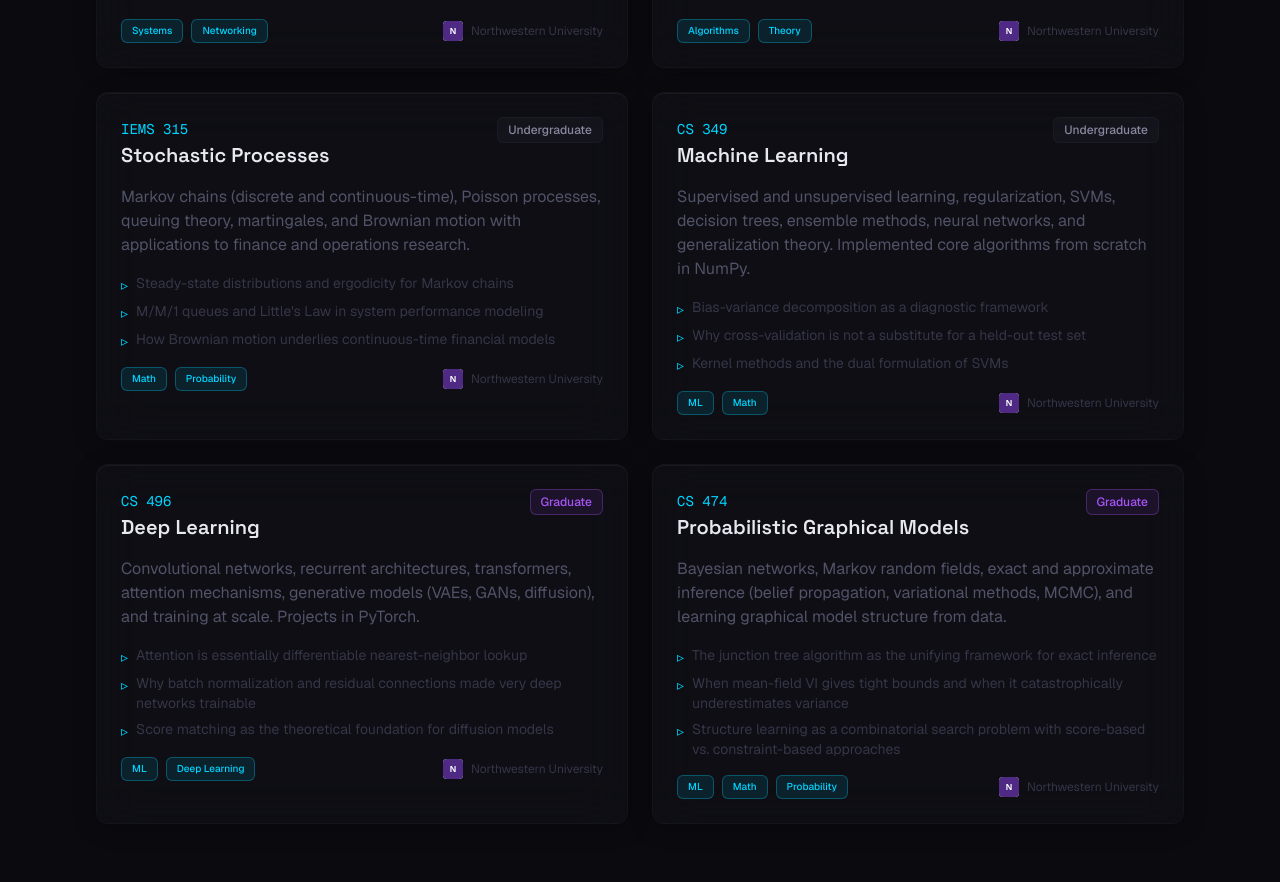
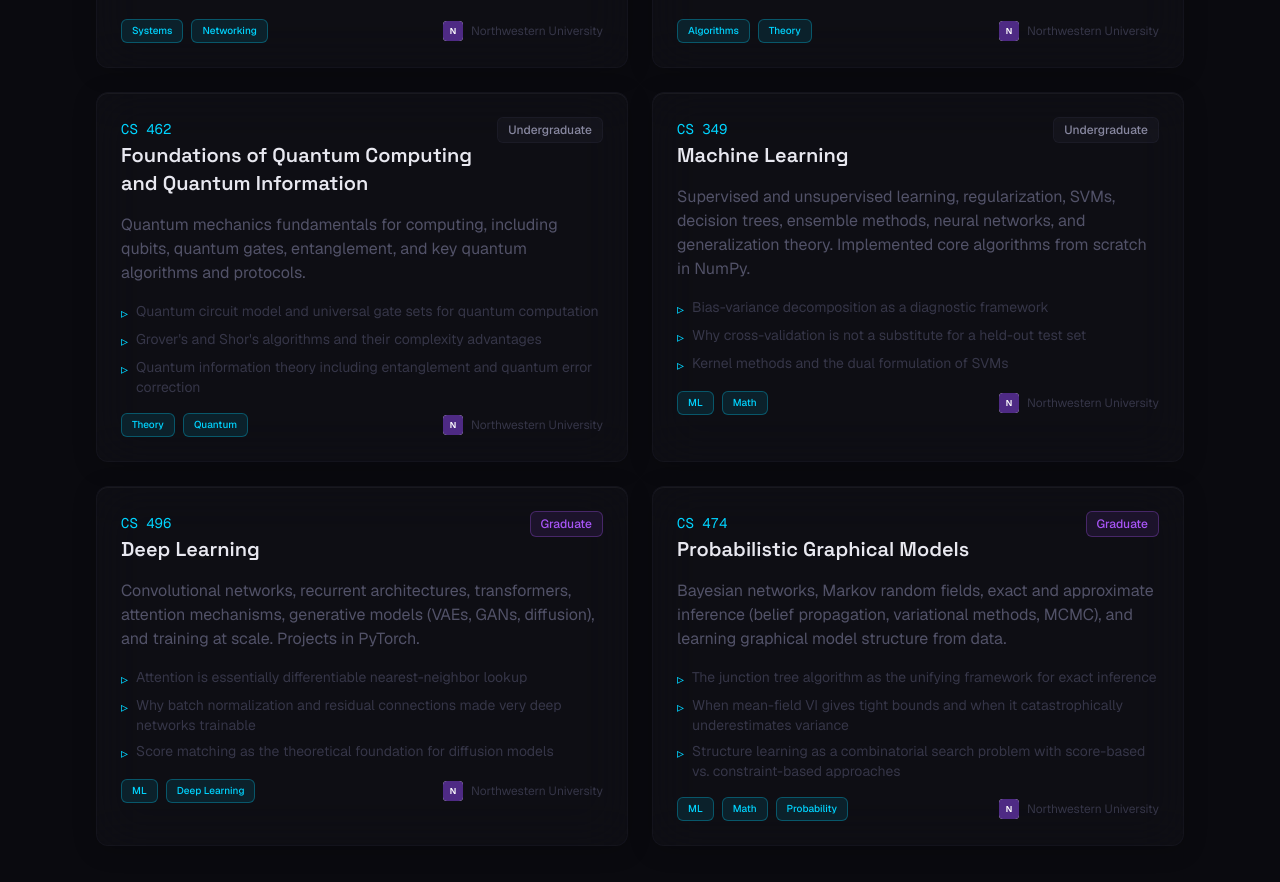
Before and after one commit to justinsortland/justinsortland.github.io, a Next.js app: page /classes in a window 1280 px wide. Shown: the part 1122-2004 px from the top of the page. Built offline with nearby package versions, Linux system fonts and the light colour scheme.

Commit message:
Replaced IEMS 315 with CS 462

```diff
--- a/src/components/sections/ClassesSection.tsx
+++ b/src/components/sections/ClassesSection.tsx
@@ -32,7 +32,7 @@ const TRACKS = [
     headerBg: 'bg-violet/5',
     badgeClass: 'bg-violet/10 text-violet border-violet/30',
     dotClass: 'bg-violet',
-    codes: ['CS 336', 'IEMS 315'],
+    codes: ['CS 336', 'CS 462'],
   },
 ];
 
--- a/src/data/classes.ts
+++ b/src/data/classes.ts
@@ -66,17 +66,17 @@ export const classes: ClassItem[] = [
     ],
   },
   {
-    code: 'IEMS 315',
-    title: 'Stochastic Processes',
+    code: 'CS 462',
+    title: 'Foundations of Quantum Computing and Quantum Information',
     institution: 'Northwestern University',
     description:
-      'Markov chains (discrete and continuous-time), Poisson processes, queuing theory, martingales, and Brownian motion with applications to finance and operations research.',
-    tags: ['Math', 'Probability'],
+      'Quantum mechanics fundamentals for computing, including qubits, quantum gates, entanglement, and key quantum algorithms and protocols.',
+    tags: ['Theory', 'Quantum'],
     level: 'Undergraduate',
     takeaways: [
-      'Steady-state distributions and ergodicity for Markov chains',
-      'M/M/1 queues and Little\'s Law in system performance modeling',
-      'How Brownian motion underlies continuous-time financial models',
+      'Quantum circuit model and universal gate sets for quantum computation',
+      'Grover\'s and Shor\'s algorithms and their complexity advantages',
+      'Quantum information theory including entanglement and quantum error correction',
     ],
   },
 
--- a/src/data/panelData.ts
+++ b/src/data/panelData.ts
@@ -176,7 +176,7 @@ export const PANEL_DATA: Record<string, BuildingPanel> = {
         heading: 'Theory & Algorithms',
         bullets: [
           'CS 336: Analysis of Algorithms',
-          'IEMS 315: Stochastic Processes',
+          'CS 462: Foundations of Quantum Computing and Quantum Information',
         ],
       },
       {
```
